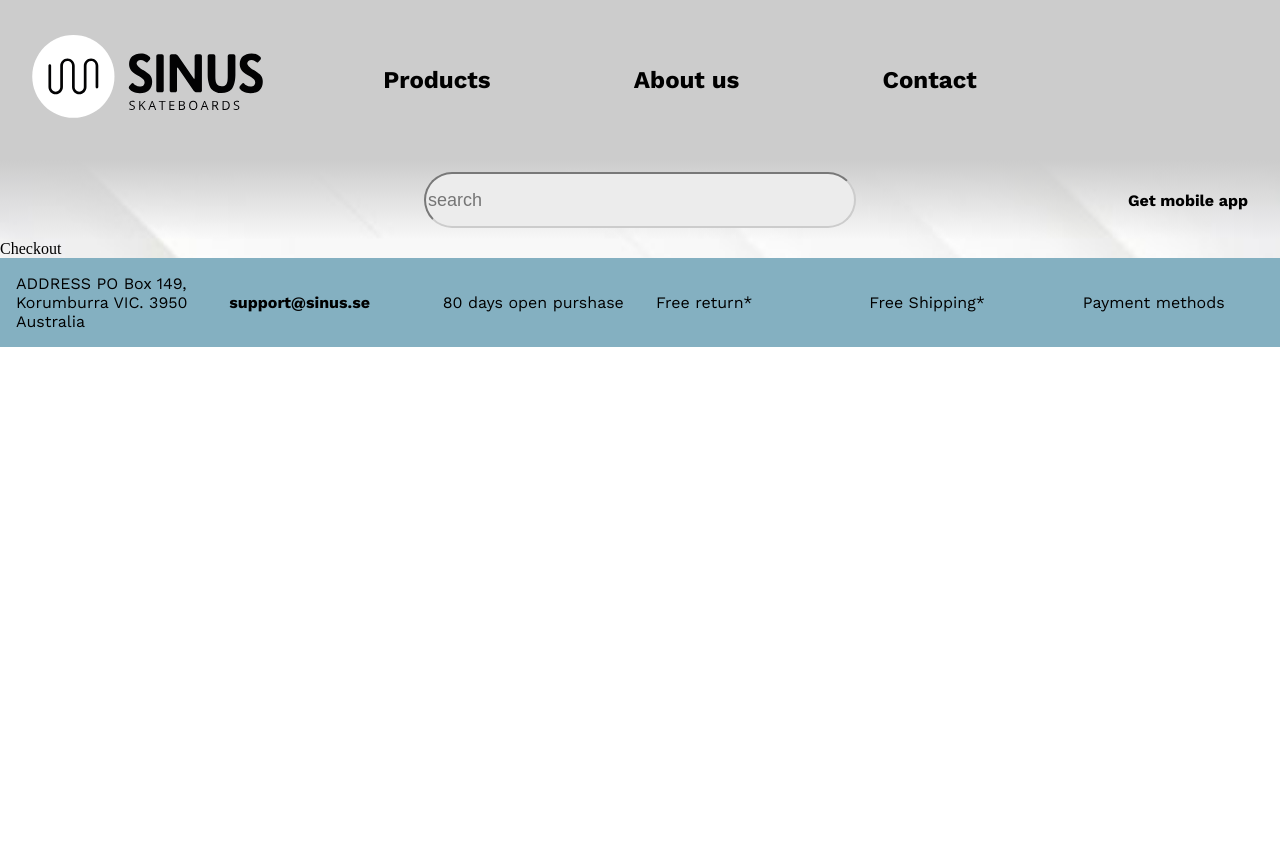
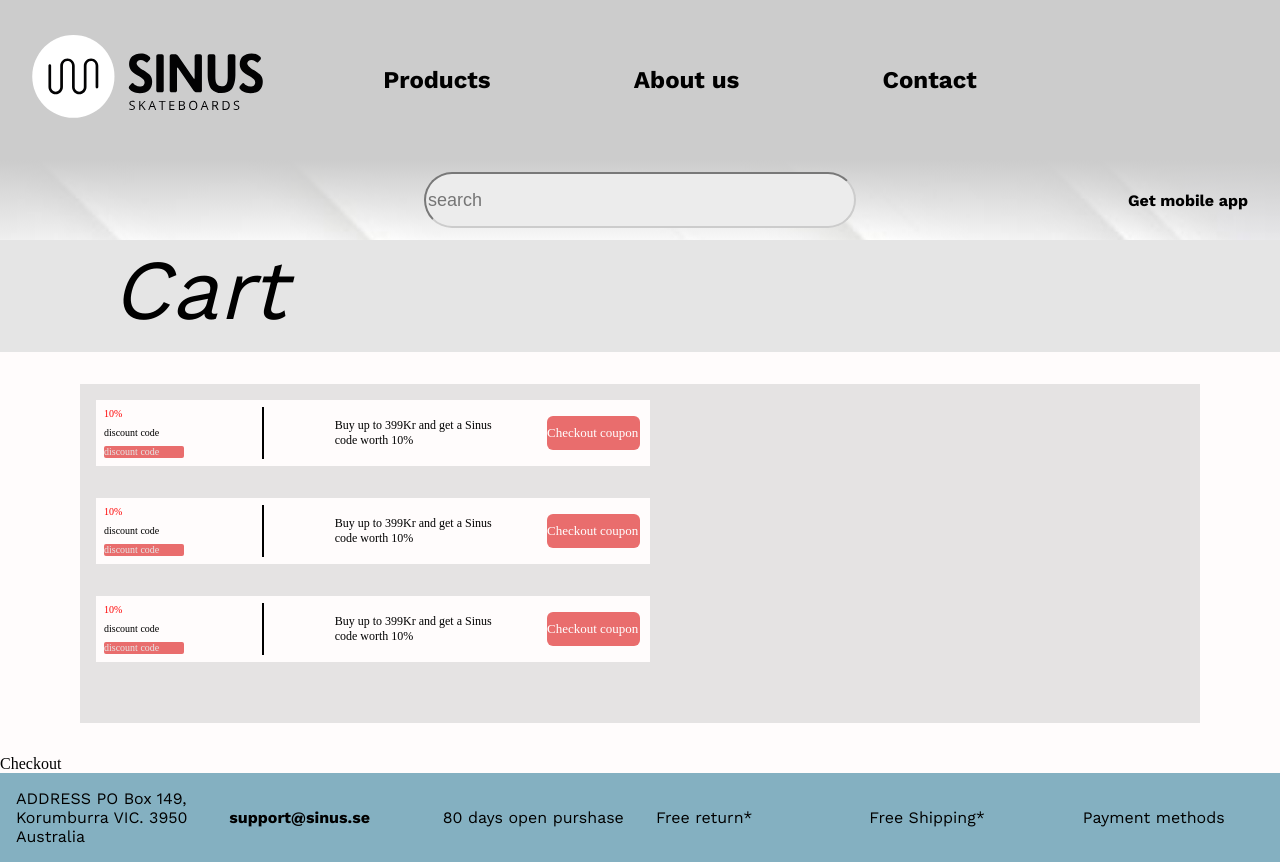
Before and after one commit to Nattzor/Sinius, a Vue app: page /Cart in a window 1280 px wide. Before the commit the page ends 800 px from the top, so only its background shows below. Built offline with nearby package versions, Linux system fonts and the light colour scheme; a web font is replaced by a local one.

Commit message:
first commit, small css fix

```diff
--- a/package.json
+++ b/package.json
@@ -8,6 +8,10 @@
     "lint": "vue-cli-service lint"
   },
   "dependencies": {
+    "@fortawesome/fontawesome-svg-core": "^1.3.0",
+    "@fortawesome/free-brands-svg-icons": "^6.0.0",
+    "@fortawesome/free-solid-svg-icons": "^6.0.0",
+    "@fortawesome/vue-fontawesome": "^2.0.6",
     "axios": "^0.26.0",
     "core-js": "^3.6.5",
     "vue": "^2.6.11",
--- a/src/views/Cart.vue
+++ b/src/views/Cart.vue
@@ -1,7 +1,72 @@
 <template>
-  <div>
-    <router-link to="/Checkout"> Checkout </router-link>
+<div class="container">
+  <div class="cart-title">
+  <h1>Cart</h1>
   </div>
+  <div class="coupon-container">
+    <div class="coupon-one">
+      <div class="coupon-info">
+        <div class="info-p">
+          <p>10%<p>
+          <p>discount code</p>
+          <p>discount code</p>
+          </div>
+      </div>
+      <hr class="hr-line">
+    <div class="coupon-text">
+      <p>Buy up to 399Kr and get a Sinus <br> code worth 10%</p>
+    </div>
+    <div class="coupon-btn">
+      <p>Checkout coupon</p>
+    </div>
+    </div>
+
+    <div class="coupon-one">
+      <div class="coupon-info">
+        <div class="info-p">
+          <p>10%<p>
+          <p>discount code</p>
+          <p>discount code</p>
+          </div>
+      </div>
+      <hr class="hr-line">
+    <div class="coupon-text">
+      <p>Buy up to 399Kr and get a Sinus <br> code worth 10%</p>
+    </div>
+    <div class="coupon-btn">
+      <p>Checkout coupon</p>
+    </div>
+    </div>
+        <div class="coupon-one">
+      <div class="coupon-info">
+        <div class="info-p">
+          <p>10%<p>
+          <p>discount code</p>
+          <p>discount code</p>
+          </div>
+      </div>
+      <hr class="hr-line">
+    <div class="coupon-text">
+      <p>Buy up to 399Kr and get a Sinus <br> code worth 10%</p>
+    </div>
+    <div class="coupon-btn">
+      <p>Checkout coupon</p>
+    </div>
+    </div>
+  </div>
+
+
+
+
+
+
+
+
+
+
+
+<router-link to="/Checkout"> Checkout </router-link>
+</div>
 </template>
 
 <script>
@@ -10,4 +75,95 @@ export default {
 </script>
 
 <style>
+.container{
+  display: flex;
+  flex-direction: column;
+  background: #FFFCFC;
+
+}
+.cart-title{
+width: 100%;
+background: #E5E5E5;
+height: 7rem;
+margin:0 auto;
+
+}
+.cart-title h1{
+font-family: "Work Sans", sans-serif;
+font-style: italic;
+font-weight: lighter;
+font-size: 85px;
+margin-left: 7rem;
+}
+.coupon-container{
+width: 1120px;
+height: 339px;
+background: rgba(204, 204, 204, 0.5);
+align-self: center;
+margin: 2rem;
+display: flex;
+flex-direction: column;
+}
+.coupon-one{
+width: 554px;
+height: 66px;
+background: #FFFCFC;
+margin: 1rem;
+display: flex;
+flex-direction: row;
+justify-content: space-between;
+align-items: center;
+}
+.coupon-info{
+ display: inline-block;
+ display: flex;
+flex-direction: column;
+justify-content: space-between;
+}
+.info-p p:first-child{
+color: red;
+}
+.info-p p:nth-child(4n){
+background: #E96D6D;
+width: 80px;
+height: 12px;
+border-radius: 2px;
+color: #E5E5E5;
+
+}
+.coupon-info p{
+  margin: 8px;
+  font-size: 10px;
+   flex-wrap: wrap;
+}
+.hr-line{
+width: 50px;
+height: 0px;
+display: inline-block;
+border: 1px solid #000000;
+transform: rotate(-90deg);
+}
+.coupon-text p{
+  font-size: 12px;
+}
+.coupon-btn {
+width: 93px;
+height: 34px;
+text-align: center;
+background: #E96D6D;
+border-radius: 6px;
+display: flex;
+align-content: center;
+margin: 10px;
+}
+.coupon-btn p{
+font-family: Quattrocento Sans;
+font-style: normal;
+font-weight: normal;
+font-size: 13px;
+line-height: 18px;
+color: #FFFFFF;
+align-self: center;
+}
+
 </style>
```
Also changed, not shown: 1 other file (tests, documents, lock files or other folders).
